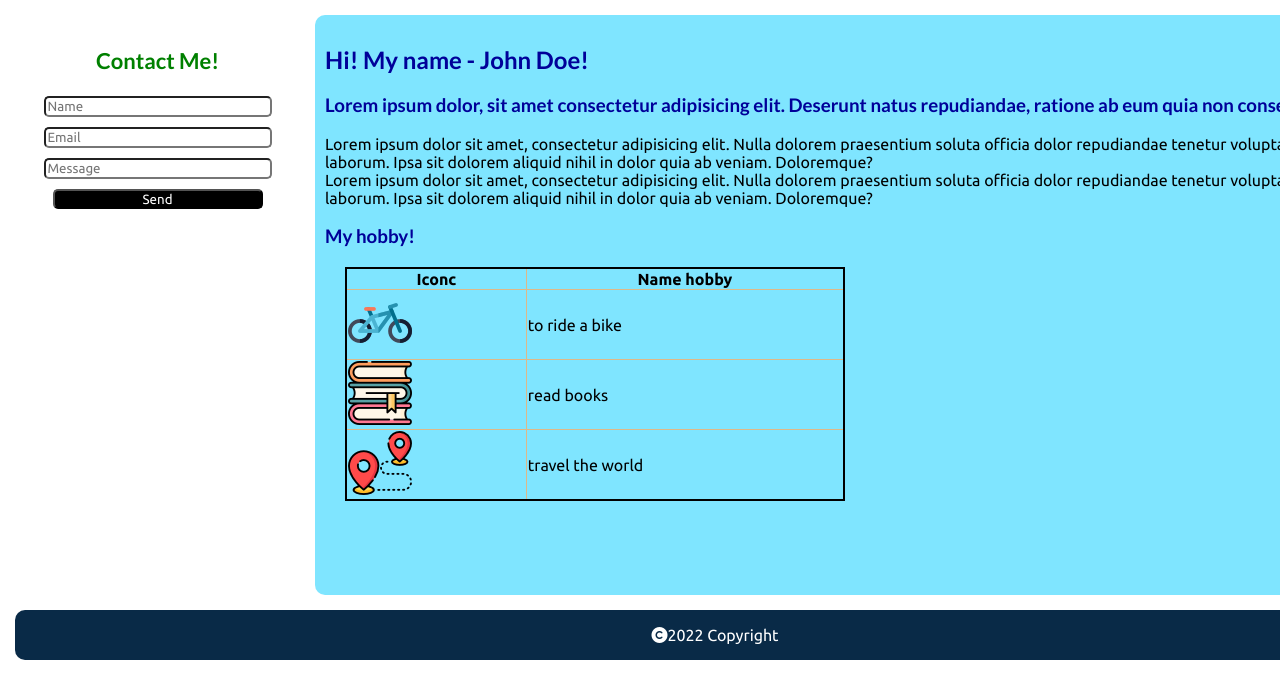
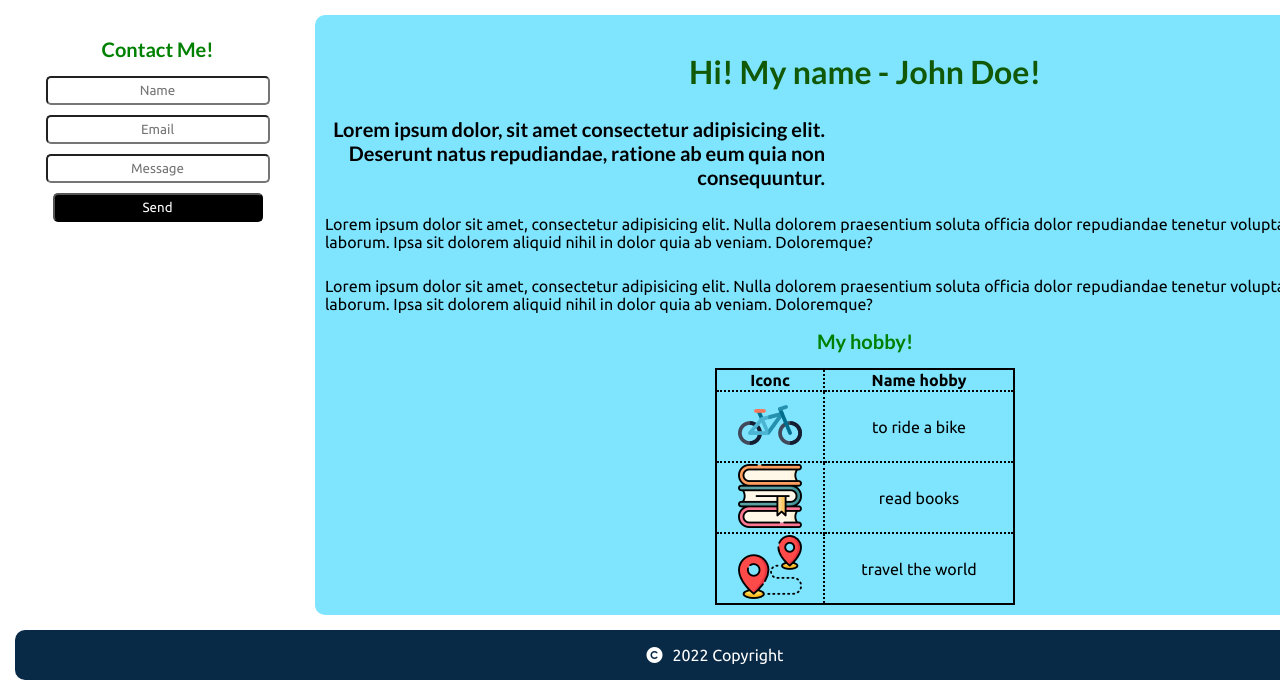
Before and after one commit to Pavlo-Zubovych/HW_02_Pavlo_Zbvch, a plain HTML site: page index.html in a window 1280 px wide. Shown: the part 155-835 px from the top of the page. Drawn offline with Linux system fonts and the light colour scheme.

Commit message:
filaled styles

```diff
--- a/styles.css
+++ b/styles.css
@@ -75,10 +75,11 @@ aside {
 	grid-area: aside;
 }
 
-aside h3 {
-	font-size: 22px;
+h3 {
+	font-size: 20px;
 	font-weight: 900;
 	color: #008000;
+	margin: 12px 0 15px 0;
 }
 
 form {
@@ -86,19 +87,25 @@ form {
 	flex-direction: column;
 	align-items: center;
 	width: 220px;
-	/* margin: 0 0 0 20px; */
 }
 
 input {
-	/* display:flex; */
+	/* display: flex;
+  justify-content: center; */
 	width: 100%;
 	margin: 0 0 10px;
 	border-radius: 5px;
+	padding: 5px 0;
+	text-align: center;
+}
+
+.message {
+	/* height: 40px; */
 }
 
 .send {
 	width: 210px;
-	height: 20px;
+	/* height: 20px;*/
 
 	color: #fff;
 	background: #000;
@@ -113,6 +120,29 @@ main {
 	border-radius: 10px;
 	margin: 15px 0;
 }
+
+h2 {
+	font-size: 32px;
+	color: #125907;
+	text-align: center;
+}
+
+.subtitle {
+	width: 500px;
+	text-align: right;
+}
+
+.subtitle__text {
+	color: #000;
+}
+
+p {
+	padding: 10px 0 0 0;
+}
+
+.subtitle__hobby {
+	text-align: center;
+}
 /* _____________________________ */
 
 footer {
@@ -126,10 +156,14 @@ footer {
 
 	grid-area: footer;
 }
+
+.fa-copyright {
+	margin: 0 10px 0 0;
+}
+
 /* _____________________________ */
 
 .container {
-	/* align-items: center; */
 	margin: 0 auto;
 	width: 1400px;
 	display: grid;
@@ -145,19 +179,20 @@ footer {
 /* ----------------------------- */
 
 table {
-	width: 500px;
+	width: 300px;
 	border: 2px black solid;
 	border-collapse: collapse;
-	margin: 20px;
+	margin: auto;
 }
 
 th,
 td {
-	border: 1px burlywood solid;
+	border: 2px #000000 dotted;
+	text-align: center;
 }
 
 /* ------------------------------ */
 
-p {
+/* p {
 	margin: 0;
-}
+} */
```
